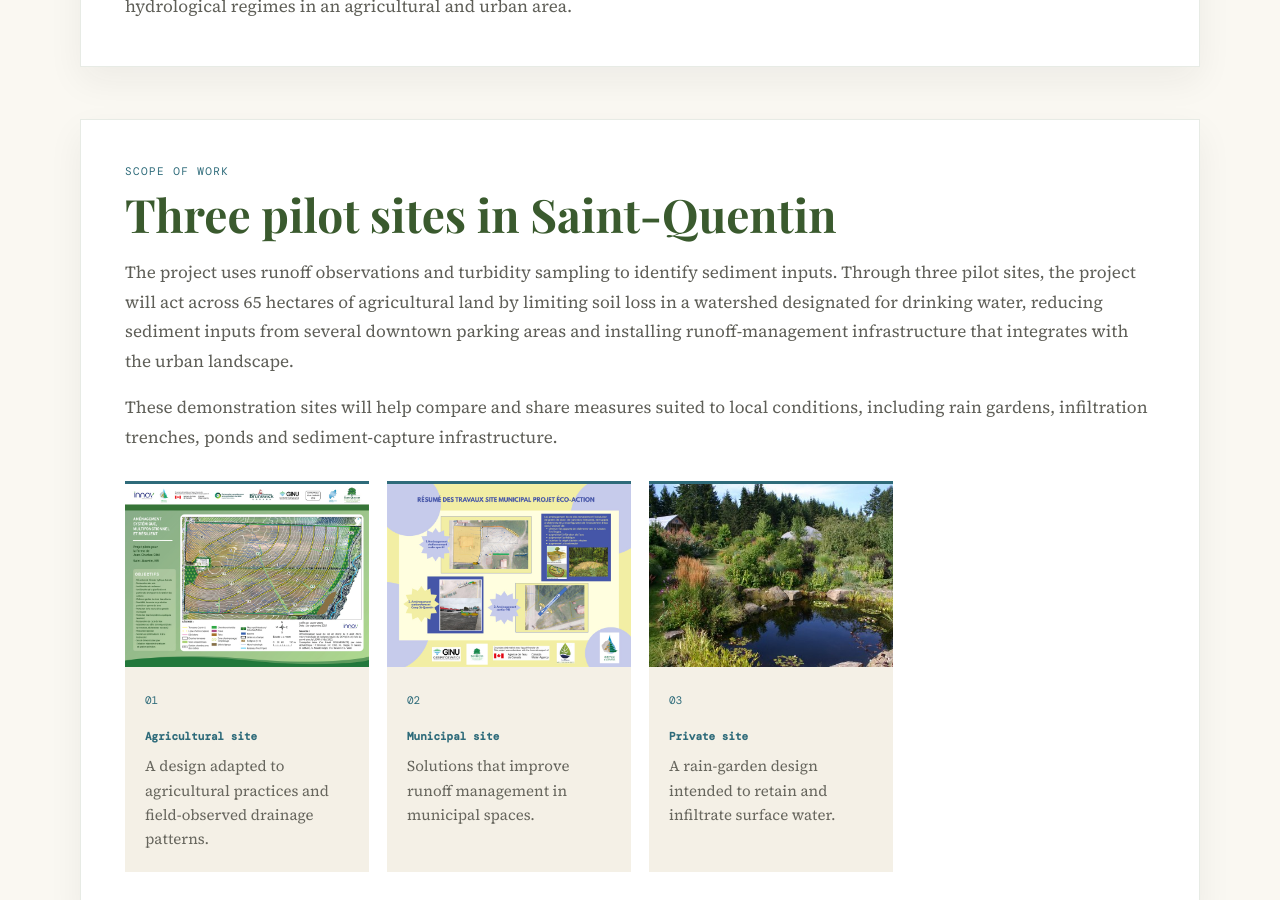
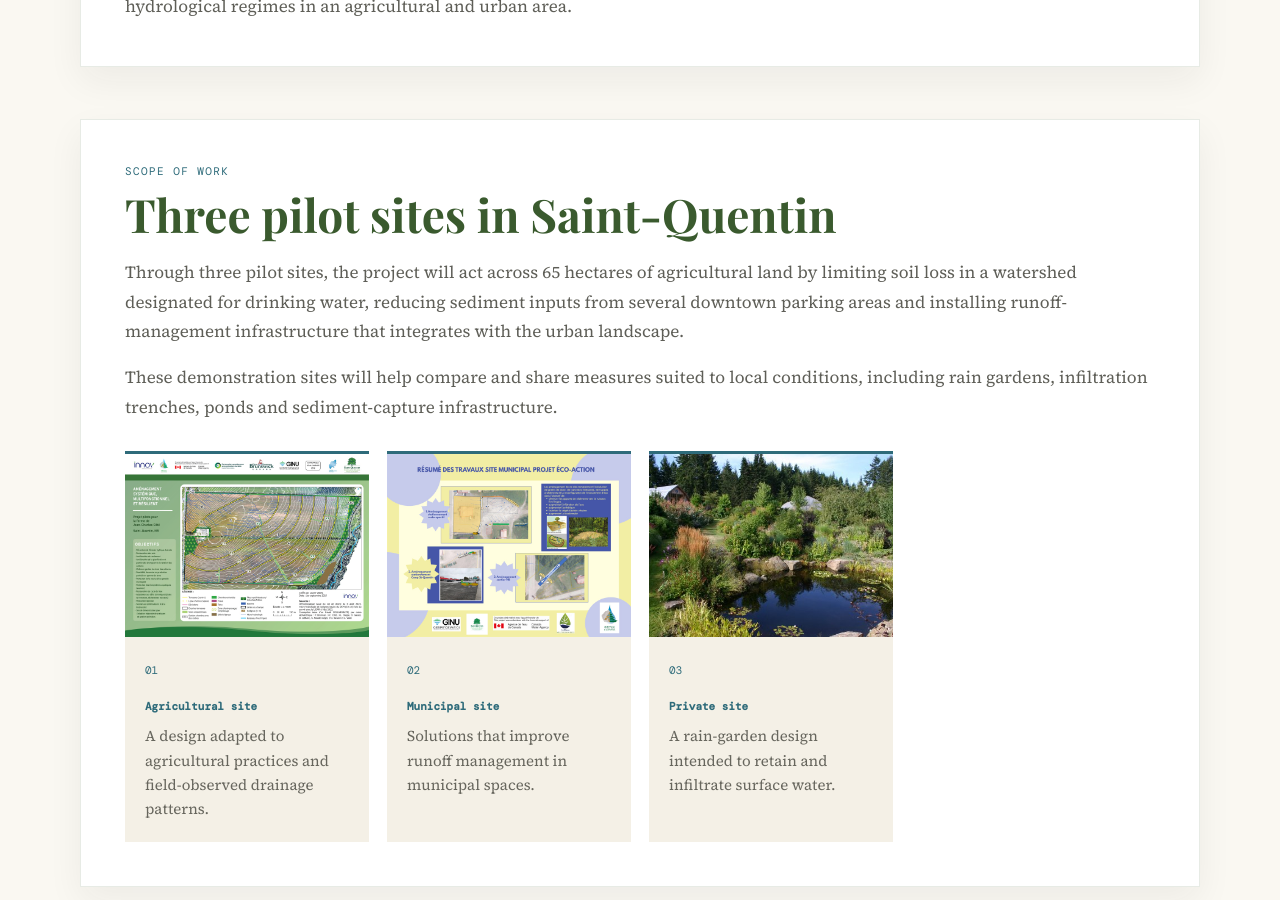
Before and after one commit to foxah047-stack/secure, a Jekyll site: the page built from _projects/eco-action.md, in a window 1280 px wide and 900 px high, scrolled down 1004 px. Built offline with Jekyll 4.4.1, drawn with Linux system fonts in a browser that asks for light colours; some web fonts are replaced.

Commit message:
Simplify EcoAction scope introduction

```diff
--- a/_projects/eco-action.md
+++ b/_projects/eco-action.md
@@ -44,11 +44,11 @@ sections:
     title_fr: Trois sites pilotes à Saint-Quentin
     title_en: Three pilot sites in Saint-Quentin
     intro_fr: |
-      Le projet s’appuie sur l’observation du ruissellement et l’échantillonnage de la turbidité pour cibler les apports de sédiments. C’est par la mise en avant de trois sites pilotes que nous prévoyons agir sur 65 ha de secteur agricole, en limitant la perte de sol dans un bassin hydrologique désigné pour l’eau potable, en réduisant les apports en sédiments de différentes aires de stationnement au centre-ville et en implantant des infrastructures de gestion des eaux de ruissellement qui s’intègrent au paysage urbain.
+      C’est par la mise en avant de trois sites pilotes que nous prévoyons agir sur 65 ha de secteur agricole, en limitant la perte de sol dans un bassin hydrologique désigné pour l’eau potable, en réduisant les apports en sédiments de différentes aires de stationnement au centre-ville et en implantant des infrastructures de gestion des eaux de ruissellement qui s’intègrent au paysage urbain.
 
       Ces démonstrateurs permettront de comparer et de faire connaître des mesures adaptées aux conditions locales, notamment les jardins de pluie, les tranchées d’infiltration, les étangs et les ouvrages de captation des sédiments.
     intro_en: |
-      The project uses runoff observations and turbidity sampling to identify sediment inputs. Through three pilot sites, the project will act across 65 hectares of agricultural land by limiting soil loss in a watershed designated for drinking water, reducing sediment inputs from several downtown parking areas and installing runoff-management infrastructure that integrates with the urban landscape.
+      Through three pilot sites, the project will act across 65 hectares of agricultural land by limiting soil loss in a watershed designated for drinking water, reducing sediment inputs from several downtown parking areas and installing runoff-management infrastructure that integrates with the urban landscape.
 
       These demonstration sites will help compare and share measures suited to local conditions, including rain gardens, infiltration trenches, ponds and sediment-capture infrastructure.
     steps:
```
